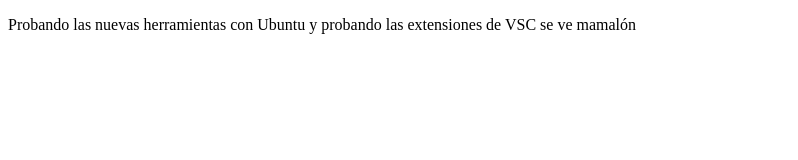
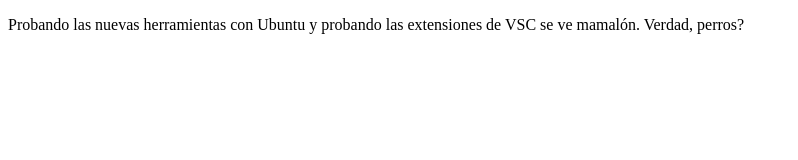
Before and after one commit to kordero006/Demo, a plain HTML site: page index.html in a window 1280 px wide. Shown: the whole page, without its empty margins (0-798 px from the left). Drawn offline with Linux system fonts and the light colour scheme.

Commit message:
nuevo final

```diff
--- a/index.html
+++ b/index.html
@@ -9,7 +9,7 @@
 <body>
     <p>
         Probando las nuevas herramientas con Ubuntu y probando las extensiones de VSC
-        se ve mamalón
+        se ve mamalón. Verdad, perros?
     </p>
 </body>
 </html>
```
